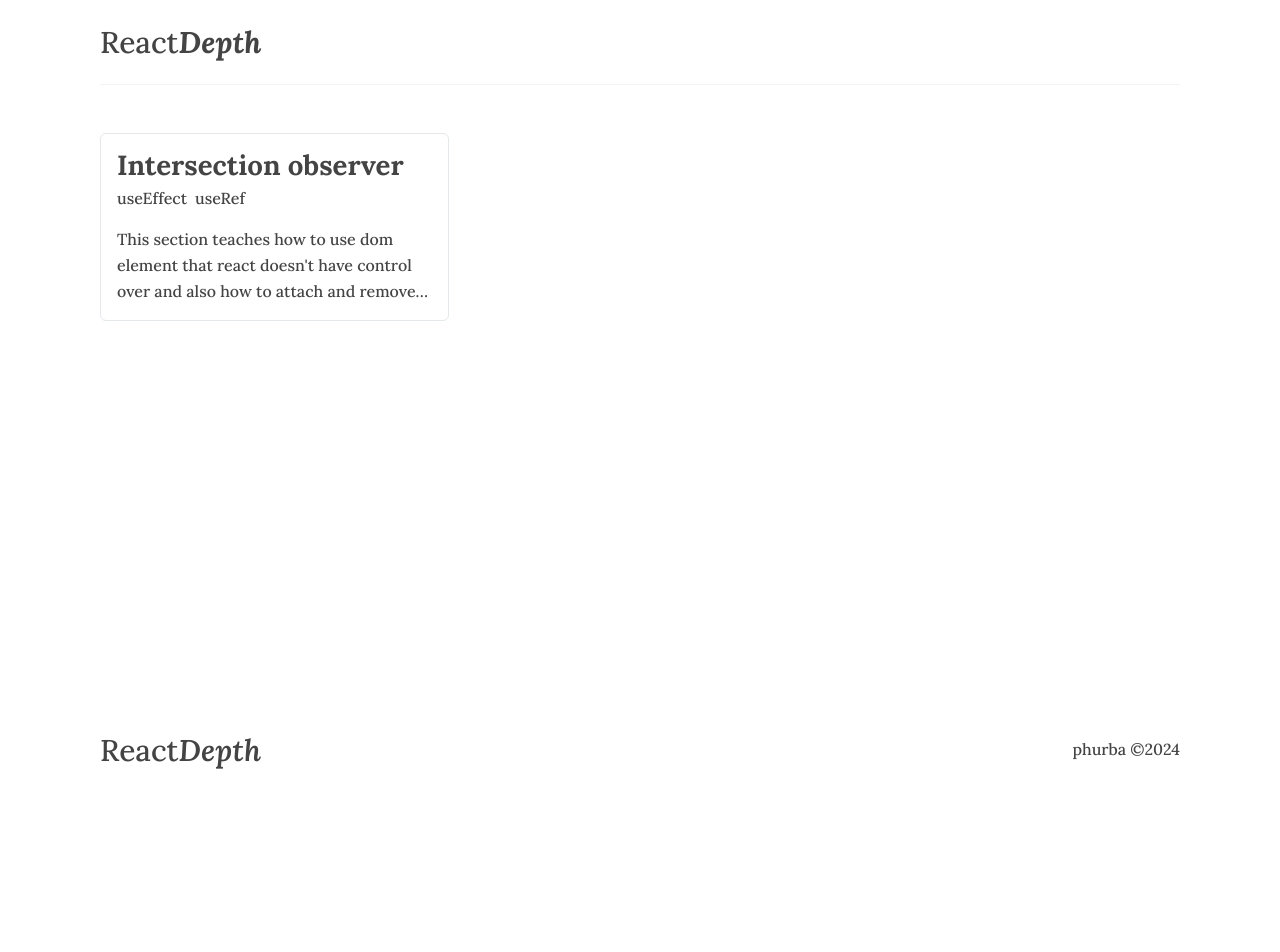
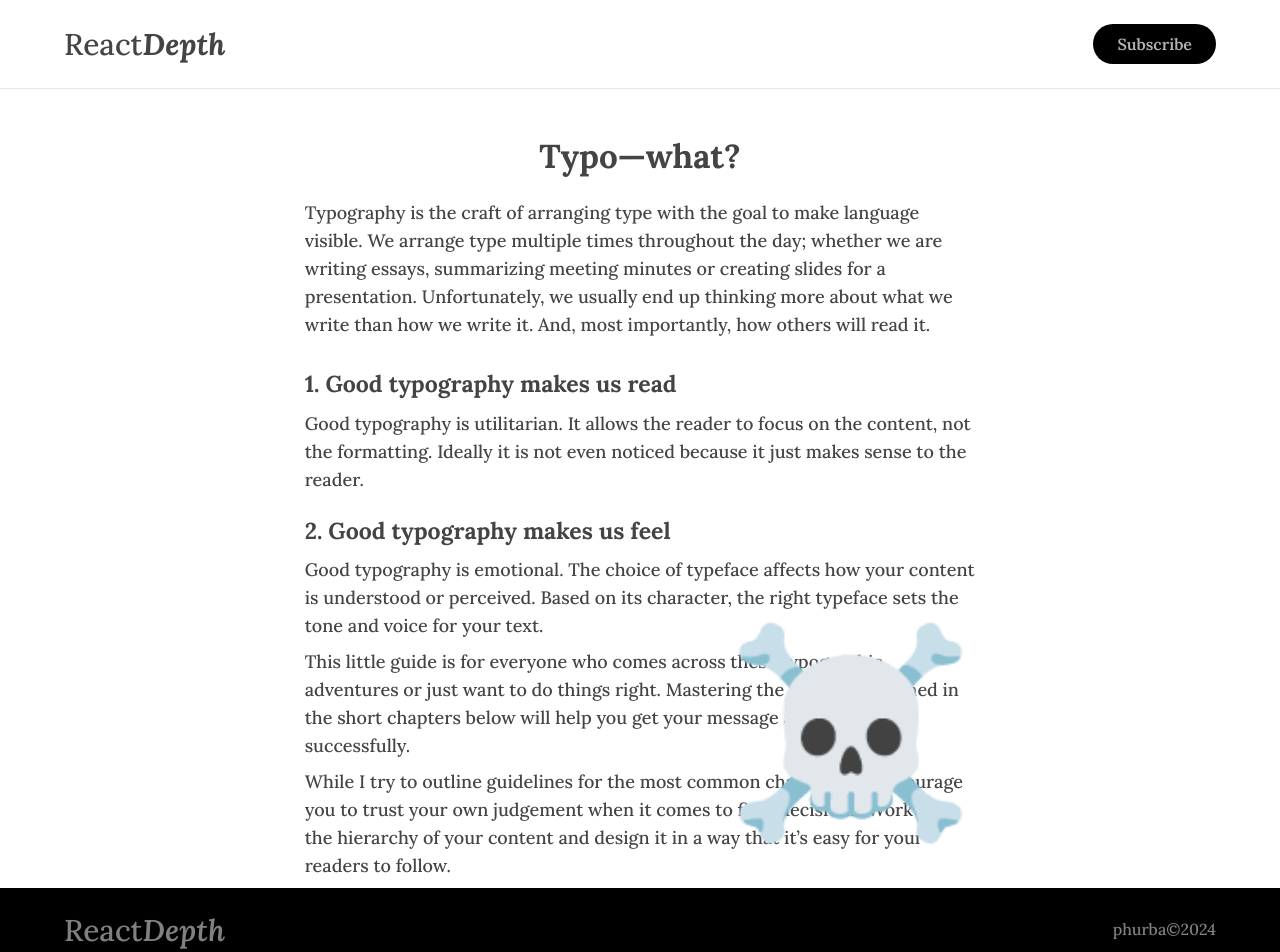
Before and after one commit to Phurba-Sherpa/react-hooks-in-depth, a React (Vite) app: page /intersection-observer in a window 1280 px wide. Shown: the top 952 px of the page. Before the commit the page ends 800 px from the top, so only its background shows below. Built offline with nearby package versions, Linux system fonts and the light colour scheme.

Commit message:
feat(common): add dashboard

```diff
--- a/src/App.tsx
+++ b/src/App.tsx
@@ -1,52 +1,30 @@
-import React from "react";
-import { Footer, Header } from "./components/ui/partials";
+import { RouterProvider, createBrowserRouter } from "react-router-dom";
+import AppLayout from "./components/layout";
+import MainPage from "./pages/Main";
+import IntersectionObserver from "./examples/use-effect/IntersectionObserver";
+import Clock from "./examples/clock";
+
+const router = createBrowserRouter([
+  {
+    element: <AppLayout />,
+    children: [
+      {
+        path: "/",
+        element: <MainPage />,
+      },
+      {
+        path: "/intersection-observer",
+        element: <IntersectionObserver />,
+      },
+      {
+        path: "/clock-timer",
+        element: <Clock />,
+      },
+    ],
+  },
+]);
 
 function App() {
-  return (
-    <div className="h-screen flex flex-col ">
-      <Header />
-      <main className="grid grid-cols-3 gap-4 mb-auto">
-        {examples.map((example) => (
-          <Example
-            key={example.title}
-            title={example.title}
-            tags={example.tags}
-            desc={example.desc}
-          />
-        ))}
-      </main>
-      <Footer />
-    </div>
-  );
+  return <RouterProvider router={router} />;
 }
-
-const Example: React.FC<ExampleProps> = ({ title, tags, desc }) => {
-  return (
-    <div className="border border-gray-200 p-4 rounded-md">
-      <a href="#">
-        <h4 className="mb-1">{title}</h4>
-        <div className="flex gap-x-2 mb-4">
-          {tags.map((tag) => (
-            <p key={tag}>{tag}</p>
-          ))}
-        </div>
-        <p className="line-clamp-3 ">{desc}</p>
-      </a>
-    </div>
-  );
-};
-
-type ExampleProps = {
-  title: string;
-  tags: string[];
-  desc: string;
-};
-
-const examples: ExampleProps[] = [
-  {
-    title: "Intersection observer",
-    tags: ["useEffect", "useRef"],
-    desc: "This section teaches how to use dom element that react doesn't have control over and also how to attach and remove the event listner for performant react application",
-  },
-];
 export default App;
--- /dev/null
+++ b/src/components/layout/index.tsx
@@ -0,0 +1,15 @@
+import { Header, Footer } from "../ui/partials";
+import { Outlet } from "react-router-dom";
+
+const Layout = () => {
+  return (
+    <div className="flex flex-col min-h-screen">
+      <Header />
+      <main className="max-w-6xl mx-auto w-[90%]">
+        <Outlet />
+      </main>
+      <Footer />
+    </div>
+  );
+};
+export default Layout;
--- a/src/components/ui/partials/Footer.tsx
+++ b/src/components/ui/partials/Footer.tsx
@@ -1,12 +1,13 @@
-
 const Footer = () => {
   return (
-    <footer className="py-8 flex justify-between items-center">
-      <p className="text-3xl">
-        <span className="">React</span>
-        <span className="font-semibold italic">Depth</span>
-      </p>
-      <p>phurba &copy;2024</p>
+    <footer className="py-6 text-white/50 bg-black mt-auto">
+      <div className="max-w-6xl mx-auto flex w-[90%] justify-between items-center">
+        <p className="text-3xl">
+          <span className="">React</span>
+          <span className="font-semibold italic">Depth</span>
+        </p>
+        <p>phurba&copy;2024</p>
+      </div>
     </footer>
   );
 };
--- a/src/components/ui/partials/Header.tsx
+++ b/src/components/ui/partials/Header.tsx
@@ -1,10 +1,19 @@
+import { Link } from "react-router-dom";
+
 const Header = () => {
   return (
-    <header className="mb-12 py-6 border-b border-b-gray-100">
-      <p className="text-3xl">
-        <span className="">React</span>
-        <span className="font-bold italic">Depth</span>
-      </p>
+    <header className="mb-12 py-6 border-b border-b-black/10">
+      <div className="max-w-6xl mx-auto w-[90%] flex justify-between items-center">
+        <Link to="/">
+          <p className="text-3xl">
+            <span className="">React</span>
+            <span className="font-bold italic">Depth</span>
+          </p>
+        </Link>
+        <button className="px-6 py-2 bg-black text-white/70 font-semibold rounded-full">
+          Subscribe
+        </button>
+      </div>
     </header>
   );
 };
--- a/src/examples/use-effect/IntersectionObserver.tsx
+++ b/src/examples/use-effect/IntersectionObserver.tsx
@@ -1,14 +1,70 @@
-import React from "react";
+import { useEffect, useRef, useState } from "react";
 
-const IntersectionObserver = () => {
+const IntersectionObserverComp = () => {
   return (
-    <div>
+    <div className="max-w-[60ch] mx-auto text-lg overflow-x-hidden">
+      <h3 className="text-center mb-6">Typo—what?</h3>
+      <p className="mb-8 text-lg">
+        Typography is the craft of arranging type with the goal to make language
+        visible. We arrange type multiple times throughout the day; whether we
+        are writing essays, summarizing meeting minutes or creating slides for a
+        presentation. Unfortunately, we usually end up thinking more about what
+        we write than how we write it. And, most importantly, how others will
+        read it.
+      </p>
+      <h5 className="mb-3">1. Good typography makes us read</h5>
+      <p className="mb-6 text-lg">
+        Good typography is utilitarian. It allows the reader to focus on the
+        content, not the formatting. Ideally it is not even noticed because it
+        just makes sense to the reader.
+      </p>
+
+      <h5 className="mb-3">2. Good typography makes us feel</h5>
+      <p className="mb-2 text-lg">
+        Good typography is emotional. The choice of typeface affects how your
+        content is understood or perceived. Based on its character, the right
+        typeface sets the tone and voice for your text.
+      </p>
+
+      <p className="mb-2 text-lg">
+        This little guide is for everyone who comes across these typographic
+        adventures or just want to do things right. Mastering the things
+        mentioned in the short chapters below will help you get your message
+        across more successfully.
+      </p>
+
+      <p className="mb-2 text-lg">
+        While I try to outline guidelines for the most common challenges, I
+        encourage you to trust your own judgement when it comes to final
+        decisions. Work out the hierarchy of your content and design it in a way
+        that it’s easy for your readers to follow.
+      </p>
       <Toasty />
     </div>
   );
 };
 
 const Toasty = () => {
-  return <div>👻</div>;
+  const [showToasty, setShowToasty] = useState(false);
+  const toastyRef = useRef();
+
+  useEffect(() => {
+    const observer = new IntersectionObserver((entries) => {
+      const [entry] = entries;
+      setShowToasty(entry.isIntersecting);
+    });
+
+    observer.observe(toastyRef.current);
+  }, []);
+
+  return (
+    <div ref={toastyRef} className="relative pointer-events-none ">
+      <p
+        className={`transition-all durtion-200 text-[200px] font-extralight absolute right-0 bottom-0 ${showToasty ? "translate-x-0" : "translate-x-full"}`}
+      >
+        ☠️
+      </p>
+    </div>
+  );
 };
-export default IntersectionObserver;
+export default IntersectionObserverComp;
--- a/src/index.css
+++ b/src/index.css
@@ -41,9 +41,6 @@
 }
 
 body {
-  max-width: 1080px;
   color: #444;
-  width: 90%;
-  margin-inline: auto;
   font-family: "Lora", system-ui;
 }
--- a/src/pages/Main.tsx
+++ b/src/pages/Main.tsx
@@ -1,8 +1,62 @@
+import React from "react";
+import { Link } from "react-router-dom";
 
-const MainPage = () => {
-  return <div>
-    :w
+function MainPage() {
+  return (
+    <div className="grid grid-cols-1 md:grid-cols-2 lg:grid-cols-3 gap-2 mb-auto">
+      {examples.map((example) => (
+        <Example
+          key={example.title}
+          title={example.title}
+          tags={example.tags}
+          desc={example.desc}
+          path={example.path}
+        />
+      ))}
+    </div>
+  );
+}
 
+const Example: React.FC<ExampleProps> = ({ title, tags, desc, path }) => {
+  return (
+    <div className="border border-black/10 p-4 rounded-md">
+      <Link to={path}>
+        <h4 className="mb-1">{title}</h4>
+        <div className="flex gap-x-2 mb-4">
+          {tags.map((tag) => (
+            <p
+              className="text-sm font-semibold text-yellow-700 bg-yellow-50  px-2 rounded-sm "
+              key={tag}
+            >
+              {tag}
+            </p>
+          ))}
+        </div>
+        <p className="line-clamp-3 ">{desc}</p>
+      </Link>
     </div>
-}
-export default MainPage
+  );
+};
+
+type ExampleProps = {
+  title: string;
+  tags: string[];
+  desc: string;
+  path: string;
+};
+
+const examples: ExampleProps[] = [
+  {
+    title: "Intersection observer",
+    tags: ["useEffect", "useRef"],
+    desc: "This section teaches how to use dom element that react doesn't have control over and also how to attach and remove the event listner for performant react application",
+    path: "/intersection-observer",
+  },
+  {
+    title: "Clock Timer",
+    tags: ["useEffect", "useCallback"],
+    desc: "This section teaches how to use useCallback, useEffect for and useEffect cleanup, to make your app performant",
+    path: "/clock-timer",
+  },
+];
+export default MainPage;
--- a/tailwind.config.js
+++ b/tailwind.config.js
@@ -1,5 +1,6 @@
 /** @type {import('tailwindcss').Config} */
 export default {
+  darkMode: "selector",
   content: ["./index.html", "./src/**/*.{js,ts,jsx,tsx}"],
   theme: {
     extend: {
```
Also changed, not shown: src/routes/route.ts (added, +15 -0 lines).
